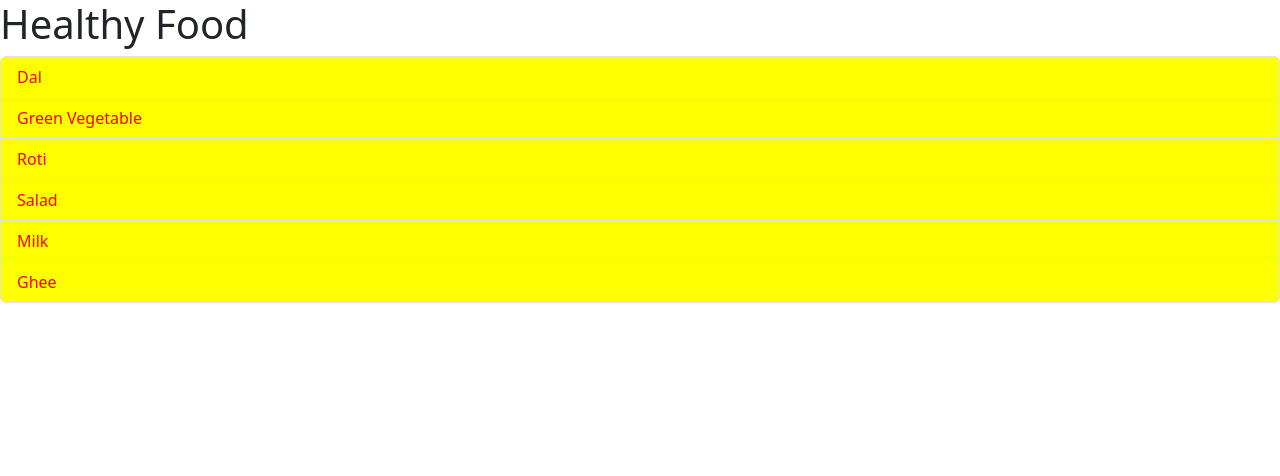
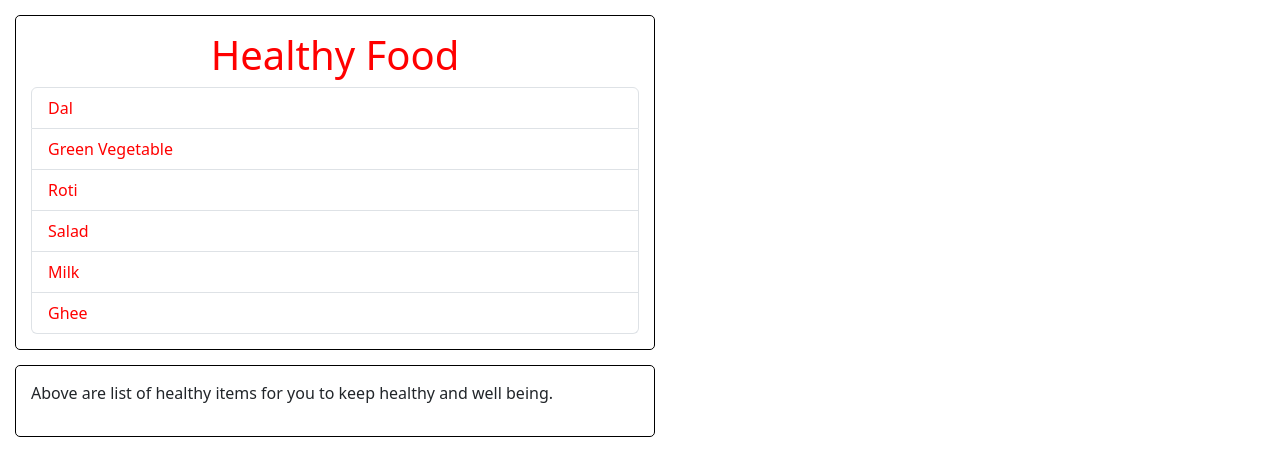
Before and after one commit to uttam8299/react-learn, a React (Vite) app in the folder Fragments/learning-fragments/: page / in a window 1280 px wide. Shown: the top 476 px of the page. Built offline with nearby package versions, Linux system fonts and the light colour scheme.

Commit message:
passing children in Container

```diff
--- a/Fragments/learning-fragments/src/App.css
+++ b/Fragments/learning-fragments/src/App.css
@@ -0,0 +1,4 @@
+.food-heading {
+    color: red;
+    text-align: center;
+}
--- a/Fragments/learning-fragments/src/App.jsx
+++ b/Fragments/learning-fragments/src/App.jsx
@@ -1,19 +1,26 @@
-import { useState } from "react";
-import reactLogo from "./assets/react.svg";
-import viteLogo from "/vite.svg";
 import "./App.css";
 import "bootstrap/dist/css/bootstrap.min.css";
 import React from "react";
 import FoodItems from "./components/FoodItems";
 import ErrorMessage from "./components/ErrorMessage";
+import Container from "./components/Container";
 
 function App() {
   let foodItems = ["Dal", "Green Vegetable", "Roti", "Salad", "Milk", "Ghee"];
   return (
     <>
-      <h1>Healthy Food</h1>
-      <ErrorMessage foodItems={foodItems}></ErrorMessage>
-      <FoodItems foodItems={foodItems}></FoodItems>
+      <Container>
+        <h1 className="food-heading">Healthy Food</h1>
+        <ErrorMessage foodItems={foodItems}></ErrorMessage>
+        <FoodItems foodItems={foodItems}></FoodItems>
+      </Container>
+
+      <Container>
+        <p>
+          Above are list of healthy items for you to keep healthy and well
+          being.
+        </p>
+      </Container>
     </>
   );
 }
--- /dev/null
+++ b/Fragments/learning-fragments/src/components/Container.jsx
@@ -0,0 +1,7 @@
+import styles from "./Container.module.css";
+
+const Container = (props) => {
+  return <div className={styles.container}>{props.children}</div>;
+};
+
+export default Container;
--- /dev/null
+++ b/Fragments/learning-fragments/src/components/Container.module.css
@@ -0,0 +1,8 @@
+.container {
+    border: 1px solid black;
+    padding: 15px;
+    width: 50%;
+    margin: 15px;
+    border-radius: 5px;
+    min-width: 300px;
+}
--- a/Fragments/learning-fragments/src/components/Item.module.css
+++ b/Fragments/learning-fragments/src/components/Item.module.css
@@ -1,7 +1,3 @@
 .food-item {
     color: red;
 }
-
-.food-list {
-    background-color: yellow;
-}
```
